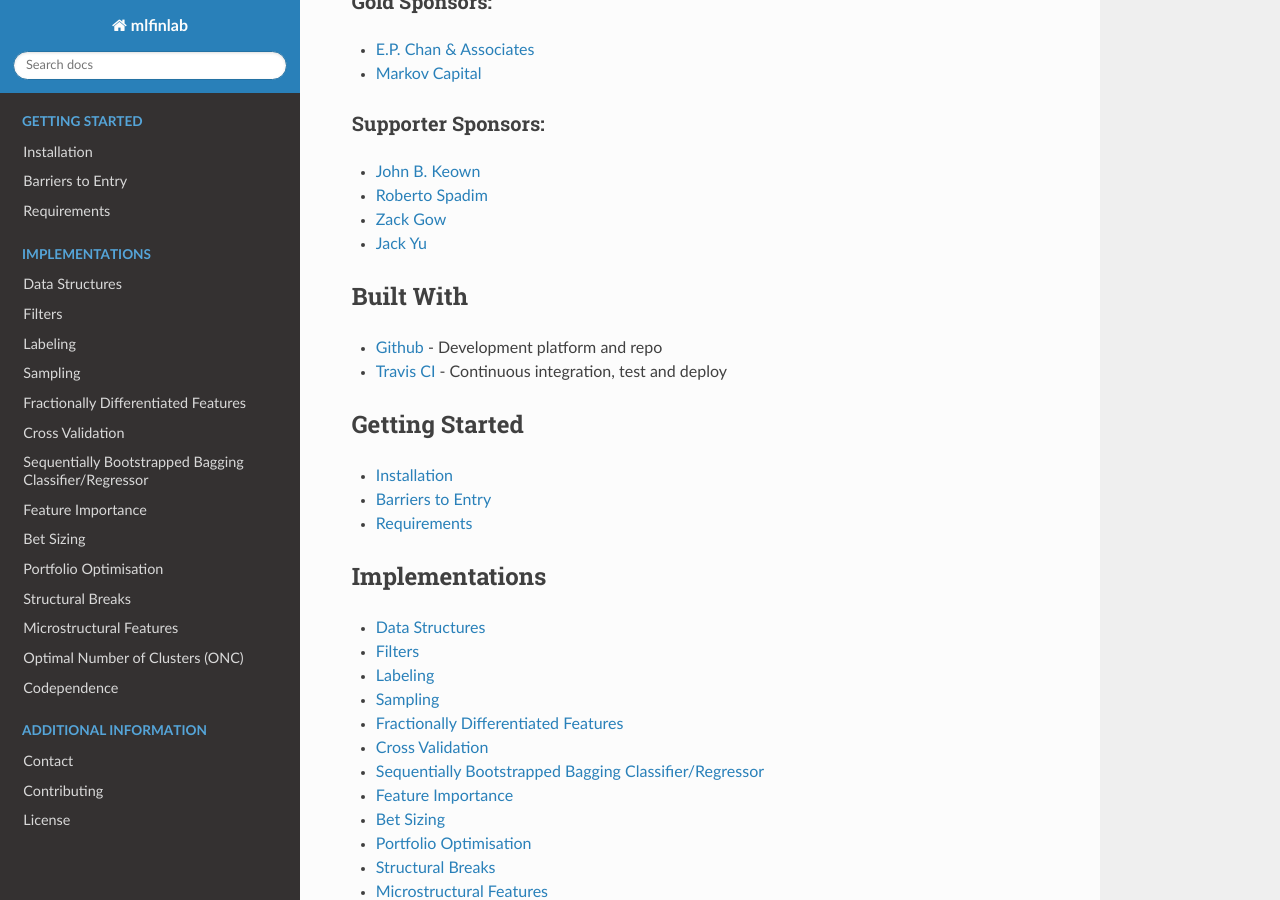
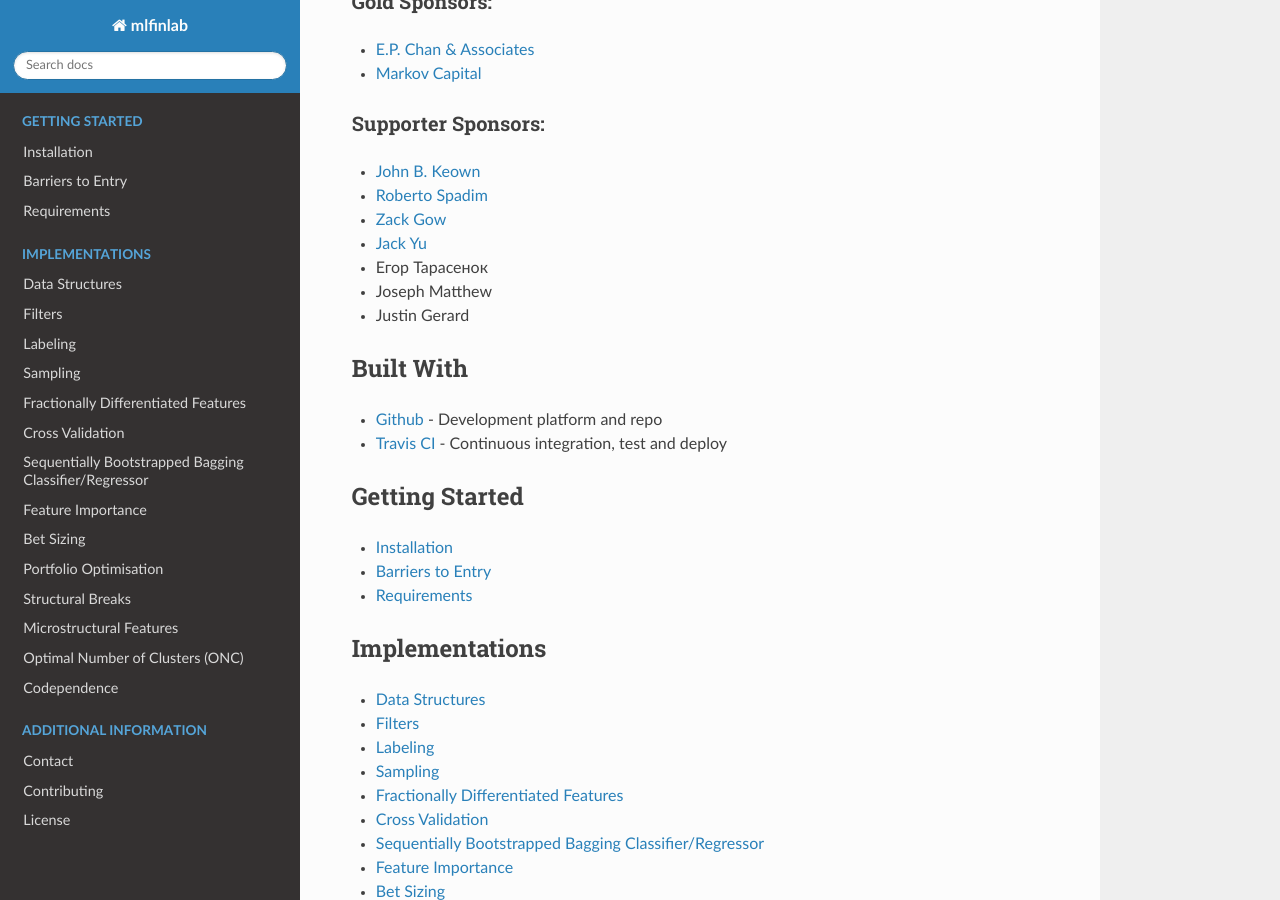
Before and after one commit to hudson-and-thames/mlfinlab, a Sphinx documentation site: the page built from docs/source/index.rst, in a window 1280 px wide and 900 px high, scrolled down 1269 px. Built offline with Sphinx 7.4.7 and the Read the Docs theme 2.0.0, drawn with Linux system fonts in a browser that asks for light colours.

Commit message:
Update index.rst

```diff
--- a/docs/source/index.rst
+++ b/docs/source/index.rst
@@ -67,6 +67,9 @@ Supporter Sponsors:
 * `Roberto Spadim`_
 * `Zack Gow`_
 * `Jack Yu`_
+* Егор Тарасенок
+* Joseph Matthew
+* Justin Gerard
 
 .. _`Machine Factor Technologies`: https://machinefactor.tech/
 .. _`E.P. Chan & Associates`: https://www.epchan.com/
```
